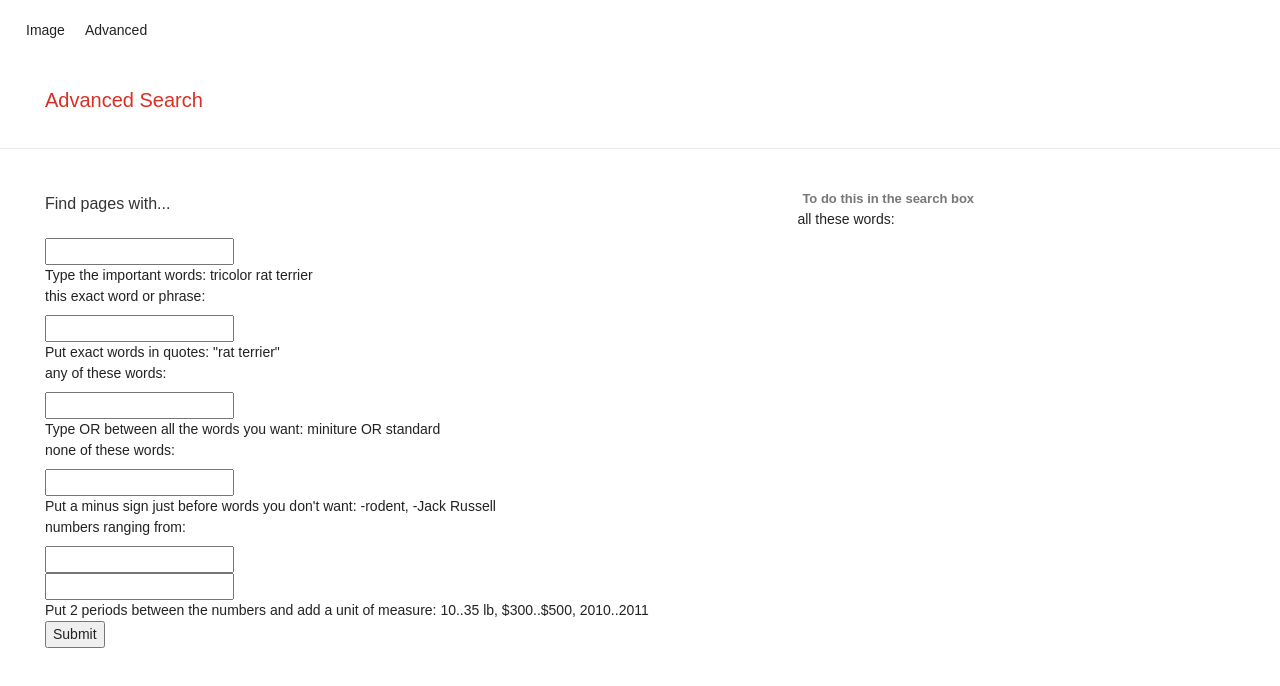
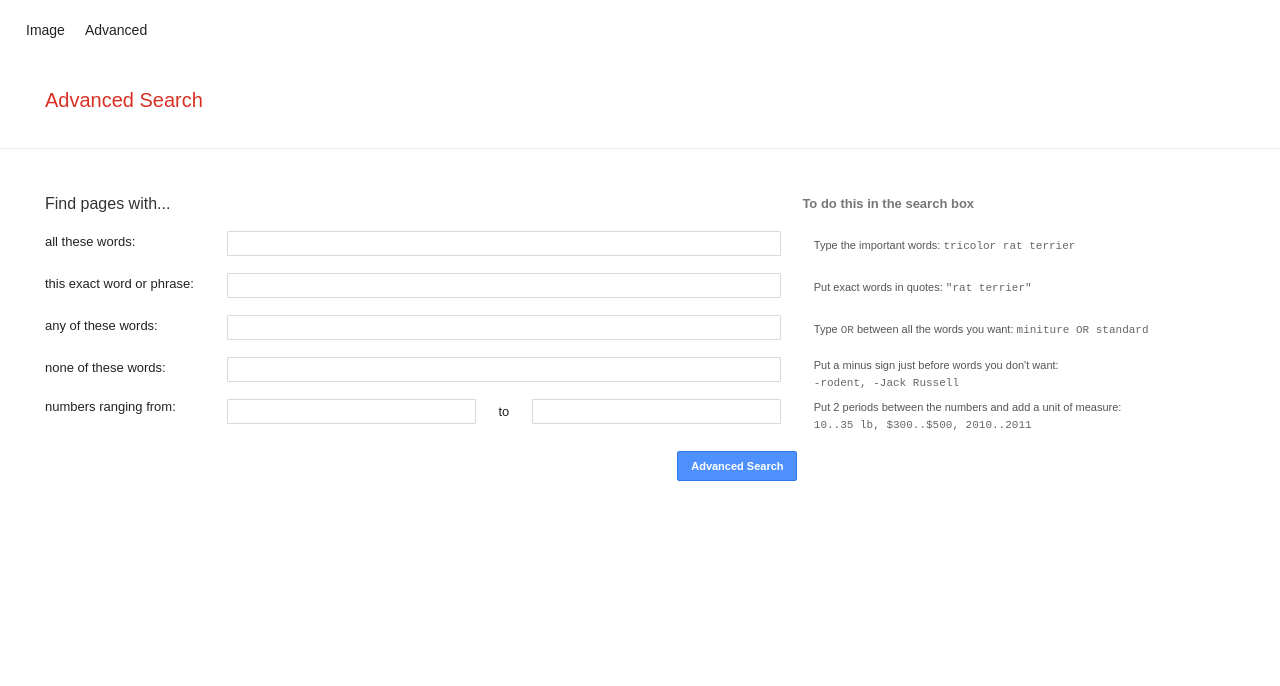
Before and after one commit to InstincDev/basic-google-clone, a plain HTML site: page advanced.html in a window 1280 px wide. Drawn offline with nearby package versions, Linux system fonts and the light colour scheme.

Commit message:
all files formatted

```diff
--- a/advanced.html
+++ b/advanced.html
@@ -27,10 +27,10 @@
       </div>
       <div class="adv_tp_divider"></div>
       <div class="adv_form_outcontain">
-        <form action="https://google.com/search">
-          <div class="adv_title_outcontain">
+        <form action="https://google.com/search" method="GET" class="advanced">
+          <div class="form_block">
             <!--Instructions-->
-            <div class="adv_title_incontain">
+            <div class="form_section">
               <div class="instruct_outcontain">
                 <div class="instruct_incontain">
                   <span class="instructions">Find pages with...</span>
@@ -43,125 +43,130 @@
             </div>
           </div>
           <input type="hidden" value="en" name="hl" />
-          <div class="adv_input_outcontain">
+          <div class="form_block">
             <!--all these words-->
-            <div class="all_wds_outcontain">
-              <div class="all_wds_ttl_outcontain">
-                <div class="all_wds_ttl_incontain">
-                  <label for="as_q">all these words: </label>
+            <div class="form_section">
+              <div class="ttl_outcontain">
+                <div class="incontain">
+                  <label for="all_wds">all these words: </label>
                 </div>
               </div>
-              <div class="all_wds_ input_ outcontain">
-                <div class="all_wrds_input_incontain">
+              <div class="input_outcontain">
+                <div class="input_incontain">
                   <input
-                    class="all_wds_input"
-                    id="as_q"
+                    class="user_input"
+                    id="all_wds"
                     type="text"
                     name="as_q"
                   />
                 </div>
               </div>
-              <div class="all_wds_ex_outcontain">
-                <div class="all_wds_ex_incontain">
+              <div class="ex_outcontain">
+                <div class="incontain">
                   Type the important words:
-                  <span class="all_wds_example">tricolor rat terrier</span>
+                  <span class="example">tricolor rat terrier</span>
                 </div>
               </div>
             </div>
             <!--this exact phrase-->
-            <div class="exact_wds_outcontain">
-              <div class="exact_wds_ttl_outcontain">
-                <div class="exact_wds_ttl_incontain">
-                  <label for="as_epq">this exact word or phrase:</label>
+            <div class="form_section">
+              <div class="ttl_outcontain">
+                <div class="incontain">
+                  <label for="exact_wds">this exact word or phrase:</label>
                 </div>
               </div>
-              <div class="exact_wds_ input_ outcontain">
-                <div class="exact_wrds_input_incontain">
+              <div class="input_outcontain">
+                <div class="input_incontain">
                   <input
-                    class="exact_wds_input"
-                    id="as_epq"
+                    class="user_input"
+                    id="exact_wds"
                     type="text"
                     name="as_epq"
                   />
                 </div>
               </div>
-              <div class="exact_wds_ex_outcontain">
-                <div class="exact_wds_ex_incontain">
+              <div class="ex_outcontain">
+                <div class="incontain">
                   Put exact words in quotes:
-                  <span class="exact_wds_example">"rat terrier"</span>
+                  <span class="example">"rat terrier"</span>
                 </div>
               </div>
             </div>
             <!--any of these words-->
-            <div class="any_wds_outcontain">
-              <div class="any_wds_ttl_outcontain">
-                <div class="any_wds_ttl_incontain">
-                  <label for="as_oq">any of these words:</label>
+            <div class="form_section">
+              <div class="ttl_outcontain">
+                <div class="incontain">
+                  <label for="any_wds">any of these words:</label>
                 </div>
               </div>
-              <div class="any_wds_ input_ outcontain">
-                <div class="any_wrds_input_incontain">
+              <div class="input_outcontain">
+                <div class="input_incontain">
                   <input
-                    class="any_wds_input"
-                    id="as_oq"
+                    class="user_input"
+                    id="any_wds"
                     type="text"
                     name="as_oq"
                   />
                 </div>
               </div>
-              <div class="any_wds_ex_outcontain">
-                <div class="any_wds_ex_incontain">
+              <div class="ex_outcontain">
+                <div class="incontain">
                   Type
-                  <span class="any_wds_example1">OR</span>
+                  <span class="example">OR</span>
                   between all the words you want:
-                  <span class="any_wds_example2">miniture OR standard</span>
+                  <span class="example">miniture OR standard</span>
                 </div>
               </div>
             </div>
             <!--none of these words-->
-            <div class="none_wds_outcontain">
-              <div class="none_wds_ttl_outcontain">
-                <div class="none_wds_ttl_incontain">
-                  <label for="as_eq">none of these words:</label>
+            <div class="form_section">
+              <div class="ttl_outcontain">
+                <div class="incontain">
+                  <label for="none_wds">none of these words:</label>
                 </div>
               </div>
-              <div class="none_wds_ input_ outcontain">
-                <div class="none_wrds_input_incontain">
+              <div class="input_outcontain">
+                <div class="input_incontain">
                   <input
-                    class="none_wds_input"
-                    id="as_eq"
+                    class="user_input"
+                    id="none_wds"
                     type="text"
                     name="as_eq"
                   />
                 </div>
               </div>
-              <div class="none_wds_ex_outcontain">
-                <div class="none_wds_ex_incontain">
+              <div class="ex_outcontain">
+                <div class="incontain">
                   Put a minus sign just before words you don't want:
-                  <span class="none_wds_example">-rodent, -Jack Russell</span>
+                  <span class="example">-rodent, -Jack Russell</span>
                 </div>
               </div>
             </div>
             <!--numbers ranging from-->
-            <div class="nums_outcontain">
-              <div class="nums_ttl_outcontain">
-                <div class="nums_ttl_incontain">
-                  <label for="as_nlo">numbers ranging from:</label>
+            <div class="form_section">
+              <div class="ttl_outcontain">
+                <div class="incontain>
+                  <label for="nums_lo">numbers ranging from:</label>
                 </div>
               </div>
-              <div class="nums_input_ outcontain">
-                <div class="nums_input_incontain">
-                  <div class="nums_lo_input_outcontain">
+              <div class="input_outcontain" style="position: relative;">
+                <div style="display: table; width: 100%">
+                  <div style="display: table-cell; padding-right: 16px">
                     <input
-                      class="nums_lo"
-                      id="as_nlo"
+                      class="user_input"
+                      id="nums_lo"
                       type="text"
                       name="as_nlo"
                     />
                   </div>
-                  <div class="nums_hi_input_outcontain">
+                  <div
+                    style="display: table-cell; width: 40px; padding-right: 6px; padding-left: 6px; font-size: 13px; color: #202124"
+                  >
+                    to
+                  </div>
+                  <div style="display: table-cell; padding-right: 16px">
                     <input
-                      class="nums_hi"
+                      class="user_input"
                       id="as_nhi"
                       type="text"
                       name="as_nhi"
@@ -169,27 +174,23 @@
                   </div>
                 </div>
               </div>
-              <div class="nums_ex_outcontain">
-                <div class="nums_ex_incontain">
+              <div class="ex_outcontain">
+                <div class="incontain">
                   Put 2 periods between the numbers and add a unit of measure:
-                  <span class="nums_example"
-                    >10..35 lb, $300..$500, 2010..2011</span
-                  >
+                  <span class="example">10..35 lb, $300..$500, 2010..2011</span>
                 </div>
               </div>
             </div>
             <!--advanced button-->
-            <div class="adv_btn_outcontain">
-              <div class="adv_btn_lt"></div>
-              <div class="adv_btn_incontain">
-                <div class="adv_btn_input">
-                  <input type="submit" />
-                </div>
+            <div class="form_section">
+              <div class="ttl_outcontain"></div>
+              <div class="input_outcontain" style="text-align: right">
+                <input class="adv_btn" value="Advanced Search" type="submit" />
               </div>
-              <div class="adv_btn_rt"></div>
+              <div class="ex_outcontain"></div>
             </div>
           </div>
-          <div class="bt_divider"></div>
+          <div class="form_block"></div>
         </form>
       </div>
     </div>
--- a/style.css
+++ b/style.css
@@ -480,14 +480,14 @@ a:hover {
   margin: 40px 2% 0 45px;
 }
 
-.adv_title_outcontain {
+.form_block {
   width: 100%;
   clear: both;
 }
 
 /**Advanced Instructions**/
 
-.adv_title_incontain {
+div.form_block div.form_section {
   clear: both;
 }
 
@@ -516,6 +516,7 @@ a:hover {
 
 .instruct_ex_outcontain {
   float: left;
+  display: block;
   width: 33%;
   font-size: 13px;
   font-weight: 700;
@@ -523,209 +524,94 @@ a:hover {
   padding-left: 5px;
 }
 
-.bottom-wrapper {
-  min-height: 100%;
-  margin: 0 auto -60px;
-}
-/* Nav Outer container*/
-#gb .gb_sg {
-  color: #000;
-  font: 13px/27px Arial, sans-serif;
-  left: 0;
-  min-width: 1002px;
-  position: absolute;
-  top: 0;
-  -moz-user-select: -moz-none;
-  width: 100%;
-}
-/*Nav Inner Container */
-.gb_SF gb_xg {
-  margin-left: 0 !important;
-  margin-right: 0 !important;
-  white-space: nowrap;
-  background: #f1f1f1;
-  font: 13px/27px Arial, sans-serif;
-  position: relative;
-  display: inline-block;
-  padding: 0 0 0 15px;
-  vertical-align: middle;
-  height: 60px;
-  width: 100%;
-}
-/*Nav index return outer Container */
-.gb_Ue gb_x gb_i {
-  line-height: normal;
-  position: relative;
-  float: right;
-  text-align: left;
-}
-/*Nav icon Outer container*/
-#gbq1 .gb_oc gb_i gb_rc {
-  max-width: 152px;
-  min-width: 152px;
-}
-/*Appbar Outer container*/
-.appbar {
-  color: #d93025;
-  font-size: 20px;
-  margin: 25px 35px;
-}
-/*Divider*/
-.gy3Eif {
-  border-bottom: 1px solid #ebebeb;
-}
-/*Form Outer Container*/
-.Mza7yc {
-  max-width: 1140px;
-  min-width: 200px;
-  width: 96%;
-  margin: 40px 2% 0 45px;
-}
-/*Form*/
-#s1za7b {
-}
-/*Form Inner container*/
-.otByu {
-  width: 100%;
-  clear: both;
-}
-/*Iitle Instrictions OUter container*/
-.I1Kbt {
-  float: left;
-  display: inline-block;
-  min-width: 167px;
-  width: 16%;
-  font-size: 16px;
-  min-height: 42px;
-  font-weight: 500;
-  color: #333;
-  vertical-align: middle;
-}
-/*Title instuctions inner container */
-.lOTAE {
+.instruct_example {
   height: 30px;
   display: table-cell;
   vertical-align: middle;
 }
-/*Title whitespace*/
-.HoCfzc {
+
+/**Advanced Title Column**/
+
+div.form_block div.ttl_outcontain {
   float: left;
-  display: inline-block;
-  min-width: 167px;
-  min-height: 41px;
-  vertical-align: middle;
-  width: 50%;
-}
-/*Title examples outer container*/
-.orcpGe {
-  float: left;
-  display: inline-block;
-  width: 33%;
-  font-size: 13px;
-  font-weight: 700;
-  color: #777;
-  padding-left: 5px;
-  vertical-align: middle;
-}
-
-.yiQOUb {
-  clear: both;
-}
-/* */
-.FAcADc {
-  float: left;
-  display: inline-block;
+  display: block;
   min-width: 167px;
   width: 16%;
   height: 42px;
   color: #222;
   font-size: 13px;
   line-height: 16px;
+}
+
+div.incontain {
+  height: 30px;
+  display: table-cell;
   vertical-align: middle;
 }
 
-.jYcx0e {
+/**Advanced Input Column**/
+
+div.form_block div.input_outcontain {
   float: left;
-  display: inline-block;
   min-width: 167px;
   min-height: 41px;
-  vertical-align: middle;
   width: 50%;
 }
 
-.PLLUQc {
+div.input_incontain {
   padding-right: 16px;
 }
 
-#xX4UFf .jfk-textinput {
+.user_input {
+  width: 100%;
+  text-align: left;
   border-radius: 1px;
-  border: 1 px solid #d9d9d9;
-  border-top: 1px solid #c0c0c0;
+  border: 1px solid #d9d9d9;
+  border-top: 1px soild #c0c0c0;
   font-size: 13px;
   height: 25px;
   padding: 1px 8px;
 }
 
-.cwqNnb .dulCv {
+/**Advanced Example Column**/
+
+.ex_outcontain {
   float: left;
-  display: inline-block;
   width: 32%;
   min-width: 160px;
   margin: 0 0 8px 1%;
   color: #555;
   font-size: 11px;
   padding-left: 5px;
-  vertical-align: middle;
   position: relative;
 }
 
-.BflQMb {
+.example {
   color: #666;
   font-family: monospace;
   font-size: 11px;
   white-space: pre;
 }
 
-#CwYCWc .jfk-textinput {
-  width: 100%;
-  text-align: left;
-  border-radius: 1px;
-  border: 1px solid #d9d9d9;
-  border-top: 1px solid #c0c0c0;
-  font-size: 13px;
-  height: 25px;
-  padding: 1px 8px;
+/**Advanced Submit Button**/
+
+.adv_btn {
+  line-height: 100%;
+  height: 30px;
+  min-width: 120px;
+  float: right;
+  margin: 10px 0;
+  padding: 0 12px;
+  box-shadow: none;
+  background-color: #4d90fe;
+  background-image: -moz-linear-gradient(top, #4d90fe, #4787ed);
+  border: 1px solid #3079ed;
+  color: #fff;
+  border-radius: 2px;
+  cursor: default;
+  font-size: 11px;
+  font-weight: bold;
+  text-align: center;
+  white-space: nowrap;
+  outline: 0;
 }
-
-#mSoczb .jfk-textinput {
-  width: 100%;
-  text-align: left;
-  border-radius: 1px;
-  border: 1px solid #d9d9d9;
-  border-top: 1px solid #c0c0c0;
-  font-size: 13px;
-  height: 25px;
-  padding: 1px 8px;
-}
-
-#t2dX1c .jfk-textinput {
-  width: 100%;
-  text-align: left;
-  border-radius: 1px;
-  border: 1px solid #d9d9d9;
-  border-top: 1px solid #c0c0c0;
-  font-size: 13px;
-  height: 25px;
-  padding: 1px 8px;
-}
-
-#LK5akc .jfk-textinput {
-  width: 100%;
-  text-align: left;
-  border-radius: 1px;
-  border: 1px solid #d9d9d9;
-  border-top: 1px solid #c0c0c0;
-  font-size: 13px;
-  height: 25px;
-  padding: 1px 8px;
-}
```
Also changed, not shown: image.html (+4 -7 lines).
